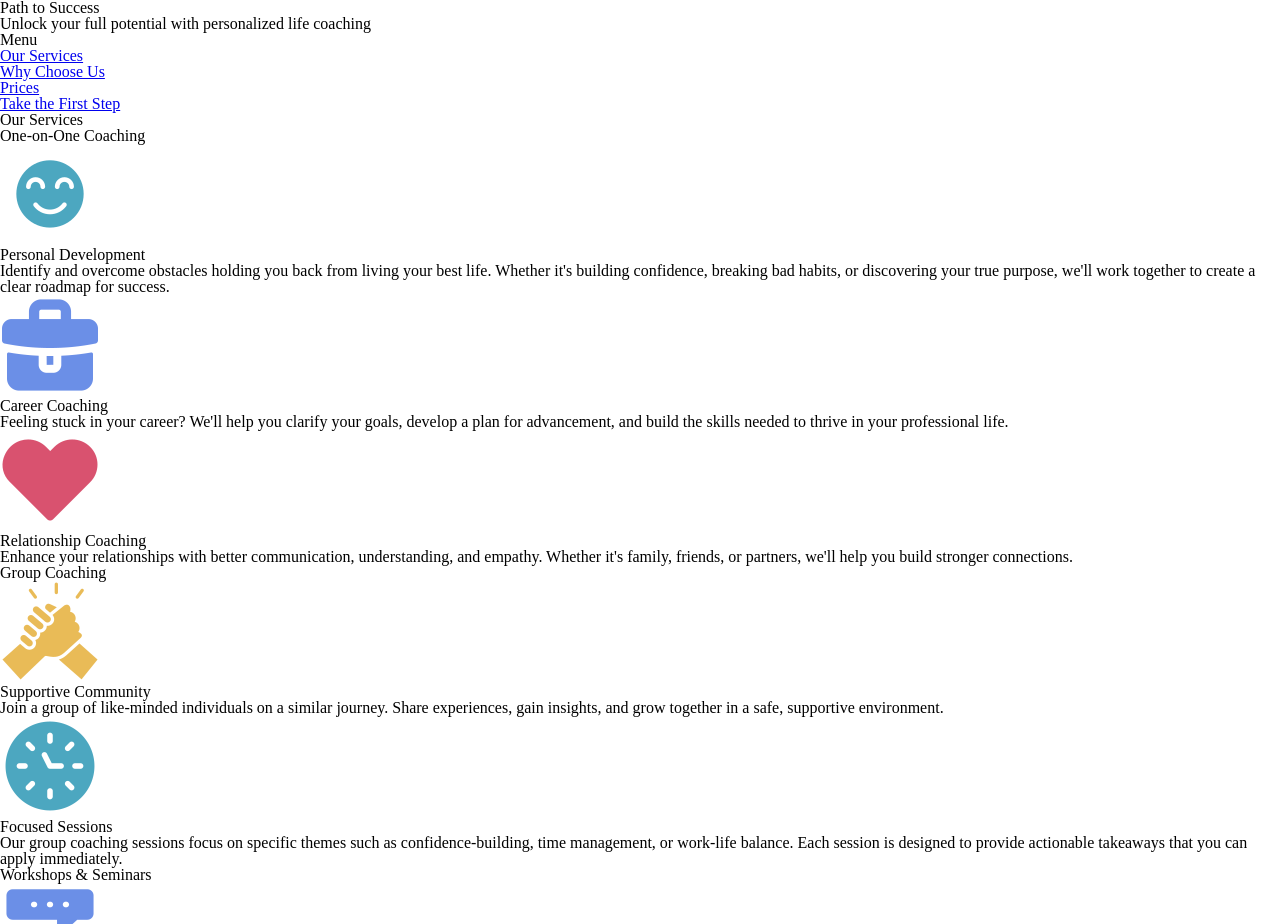
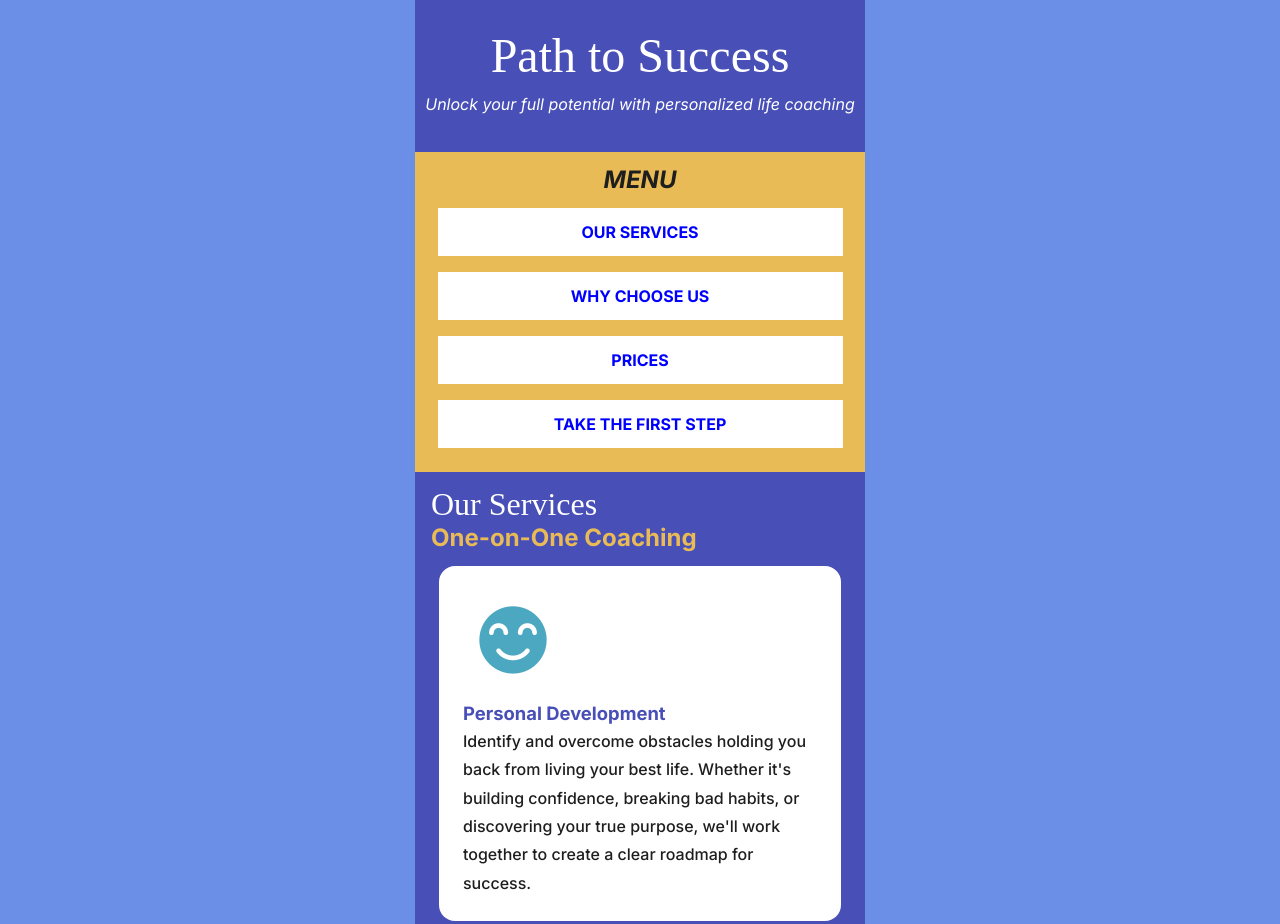
Before and after one commit to suwanshree/path-to-success, a plain HTML site: page index.html in a window 1280 px wide. Shown: the top 924 px of the page. Drawn offline with Linux system fonts and the light colour scheme; a web font is replaced by a local one.

Commit message:
Update styling - services

```diff
--- a/style.css
+++ b/style.css
@@ -131,4 +131,134 @@ table {
 
 /* ROOT VARIABLES */
 
+:root {
+  --teal: #4ca7c0;
+  --purple: #484fb7;
+  --lavender: #6b8fe7;
+  --yellow: #e9bb57;
+  --pink: #d9526f;
+  --dark-gray: #1e1e1e;
+  --white: #ffffff;
+  --black: #000000;
+  --maxw: 450px;
+}
+
 /* GLOBAL STYLES (mobile first/small) */
+
+html {
+  background-color: var(--lavender);
+}
+
+body {
+  font-family: "Inter", system-ui, Helvetica, Arial, sans-serif;
+  color: var(--white);
+  background-color: var(--purple);
+  max-width: var(--maxw);
+  margin: 0 auto;
+}
+
+h1 {
+  font-family: "Kavoon";
+  font-size: 3em;
+}
+
+h2 {
+  font-family: "Kavoon";
+  font-size: 2em;
+}
+
+h3 {
+  font-size: 1.5em;
+}
+
+h4 {
+  font-size: 1.15em;
+}
+
+header {
+  display: flex;
+  flex-direction: column;
+  align-items: center;
+  padding: 2em 0 2em 0;
+  margin-bottom: 0.5em;
+  gap: 1em;
+}
+
+header p {
+  font-style: italic;
+}
+
+nav {
+  display: flex;
+  flex-direction: column;
+  align-items: center;
+  background-color: var(--yellow);
+  padding: 1em 0 1em 0;
+  gap: 1em;
+}
+
+nav h2 {
+  font-family: "Inter";
+  font-size: 1.5em;
+  text-transform: uppercase;
+  font-style: italic;
+  font-weight: bold;
+  color: var(--dark-gray);
+}
+
+nav ul {
+  display: flex;
+  flex-direction: column;
+  align-items: center;
+  width: 100%;
+  gap: 1em;
+  margin-bottom: 0.5em;
+}
+
+nav ul li {
+  box-sizing: border-box;
+  width: 90%;
+  background-color: var(--white);
+  padding: 1em;
+}
+
+nav ul li a {
+  text-decoration: none;
+  color: blue;
+  text-transform: uppercase;
+  font-weight: bold;
+  display: block;
+  width: 100%;
+  text-align: center;
+}
+
+main > :first-child {
+  padding: 1em;
+}
+
+section > h2 {
+  padding-bottom: 0.2em;
+}
+
+article > h3 {
+  color: var(--yellow);
+  font-weight: bold;
+}
+
+article > div {
+  background-color: var(--white);
+  border-radius: 1em;
+  margin: 1em 0.5em 1em 0.5em;
+  padding: 1.5em;
+  line-height: 0.75cm;
+}
+
+div > h4 {
+  color: var(--purple);
+  font-weight: bold;
+}
+
+div > p {
+  color: var(--dark-gray);
+  font-weight: 500;
+}
```
Also changed, not shown: index.html (+4 -4 lines).
